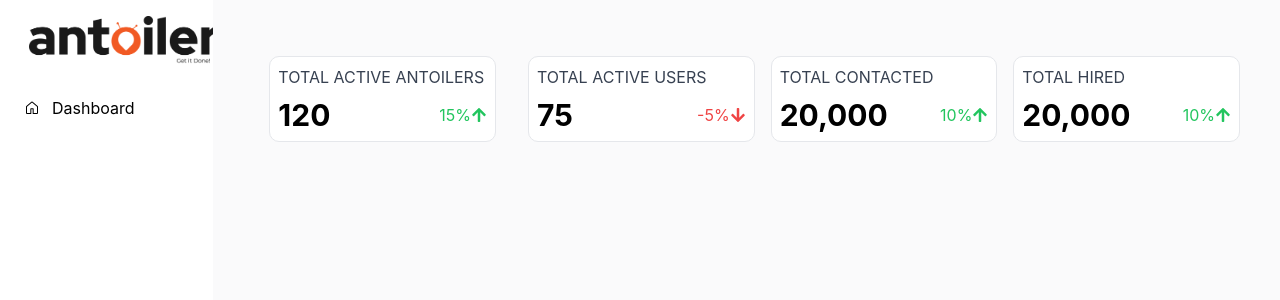
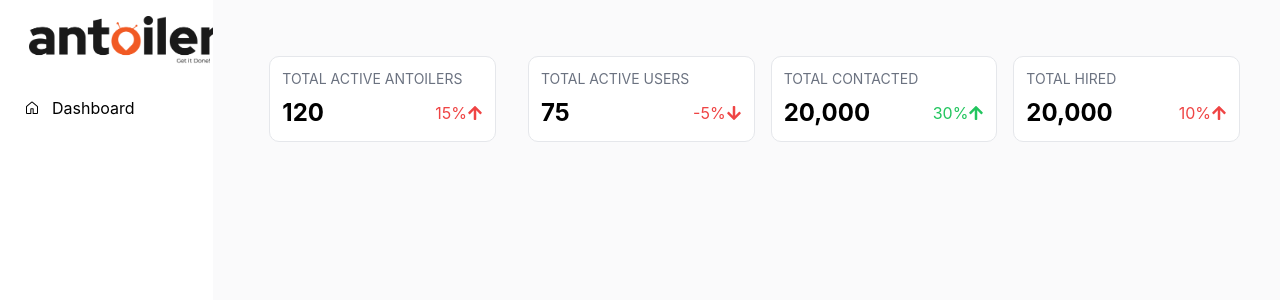
Before and after one commit to Tc-Anurag/admin-antoiler, a React (Create React App) app: page /dashboard in a window 1280 px wide. Shown: the top 300 px of the page. Built offline with nearby package versions, Linux system fonts and the light colour scheme.

Commit message:
commit for dataTabs

```diff
--- a/src/domains/Dashboard/components/TabData.tsx
+++ b/src/domains/Dashboard/components/TabData.tsx
@@ -6,12 +6,15 @@ const TabData: React.FC<TabProps> = ({ title, number, growth }) => {
   // Format the number with commas
   const formattedNumber = number.toLocaleString();
 
+  // Determine the color class based on growth percentage
+  const growthClass = growth > 0 ? (growth < 25 ? 'text-red-500' : 'text-green-500') : 'text-red-500';
+
   return (
-    <div className="p-2 w-72  bg-white rounded-lg border border-gray-200  m-4" style={{ borderRadius: '10px' }}>
-      <h2 className="text-gray-700 mb-2">{title}</h2>
+    <div className="p-3 w-72 bg-white rounded-lg border border-gray-200 m-4" style={{ borderRadius: '10px' }}>
+      <h3 className="text-gray-500 text-sm mb-2">{title}</h3>
       <div className="flex items-center justify-between">
-        <span className="text-3xl font-bold">{formattedNumber}</span>
-        <div className={`flex items-center ${growth > 0 ? 'text-green-500' : 'text-red-500'}`}>
+        <span className="text-2xl font-bold">{formattedNumber}</span>
+        <div className={`flex items-center ${growthClass}`}>
           <span className="ml-1">{growth}%</span>
           {growth > 0 ? <FaArrowUp /> : <FaArrowDown />}
         </div>
--- a/src/domains/Dashboard/pages/Dashboard.tsx
+++ b/src/domains/Dashboard/pages/Dashboard.tsx
@@ -6,7 +6,7 @@ const Dashboard: React.FC = () => {
   const data = [
     { title: 'TOTAL ACTIVE ANTOILERS', number: 120, growth: 15 },
     { title: 'TOTAL ACTIVE USERS', number: 75, growth: -5 },
-    { title: 'TOTAL CONTACTED ', number: 20000, growth: 10 },
+    { title: 'TOTAL CONTACTED ', number: 20000, growth: 30 },
     { title: 'TOTAL HIRED ', number: 20000, growth: 10 },
   ];
 
--- a/tailwind.config.js
+++ b/tailwind.config.js
@@ -2,7 +2,11 @@
 module.exports = {
   content: ["./src/**/*.{js,jsx,ts,tsx}"],
   theme: {
-    extend: {},
+    extend: {
+      colors: {
+        customGray: '#E4E4E7',
+      },
+    },
   },
   plugins: [],
 };
```
